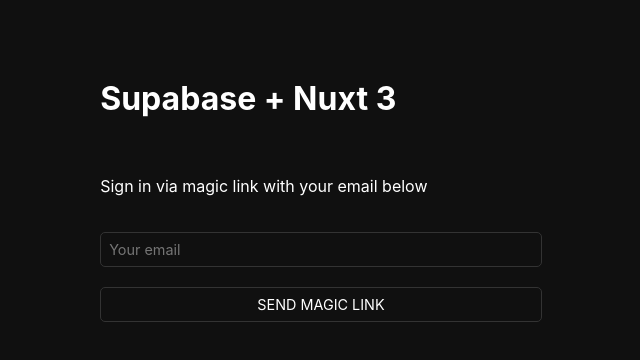
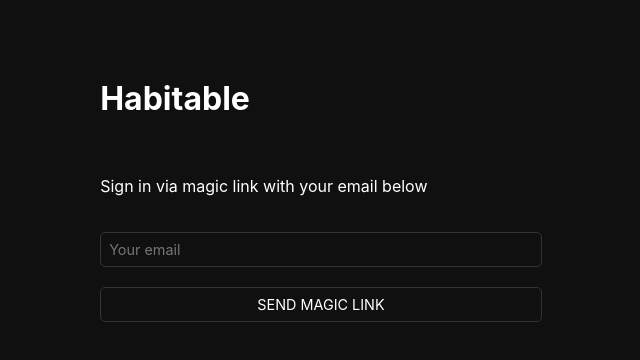
Before and after one commit to miamiultras/habitable, a Nuxt app: page / in a window 1280 px wide. Shown: the top 360 px of the page, without its empty margins (319-959 px from the left). Built offline with nearby package versions, Linux system fonts and the light colour scheme; no server answers.

Commit message:
refactor name

```diff
--- a/components/Auth.vue
+++ b/components/Auth.vue
@@ -21,7 +21,7 @@
 <template>
   <form class="row flex-center flex" @submit.prevent="handleLogin">
     <div class="col-6 form-widget">
-      <h1 class="header">Supabase + Nuxt 3</h1>
+      <h1 class="header">Habitable</h1>
       <p class="description">Sign in via magic link with your email below</p>
       <div>
         <input class="inputField" type="email" placeholder="Your email" v-model="email" />
```
